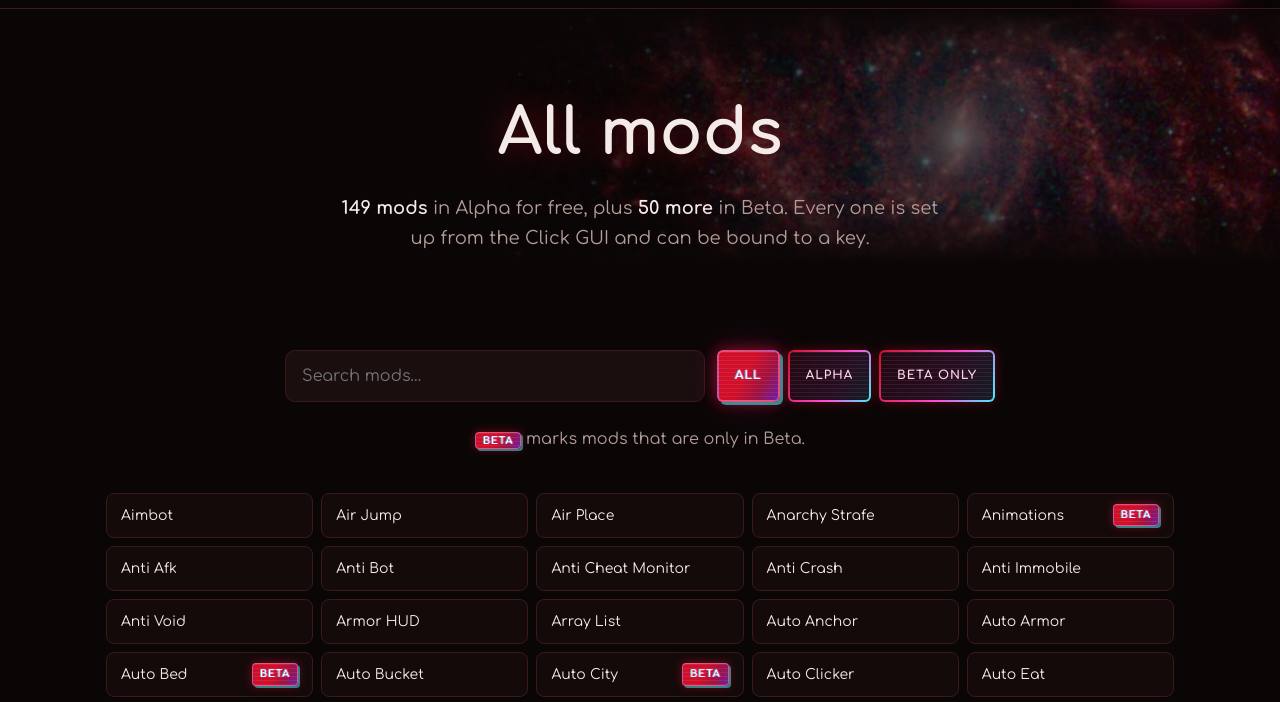
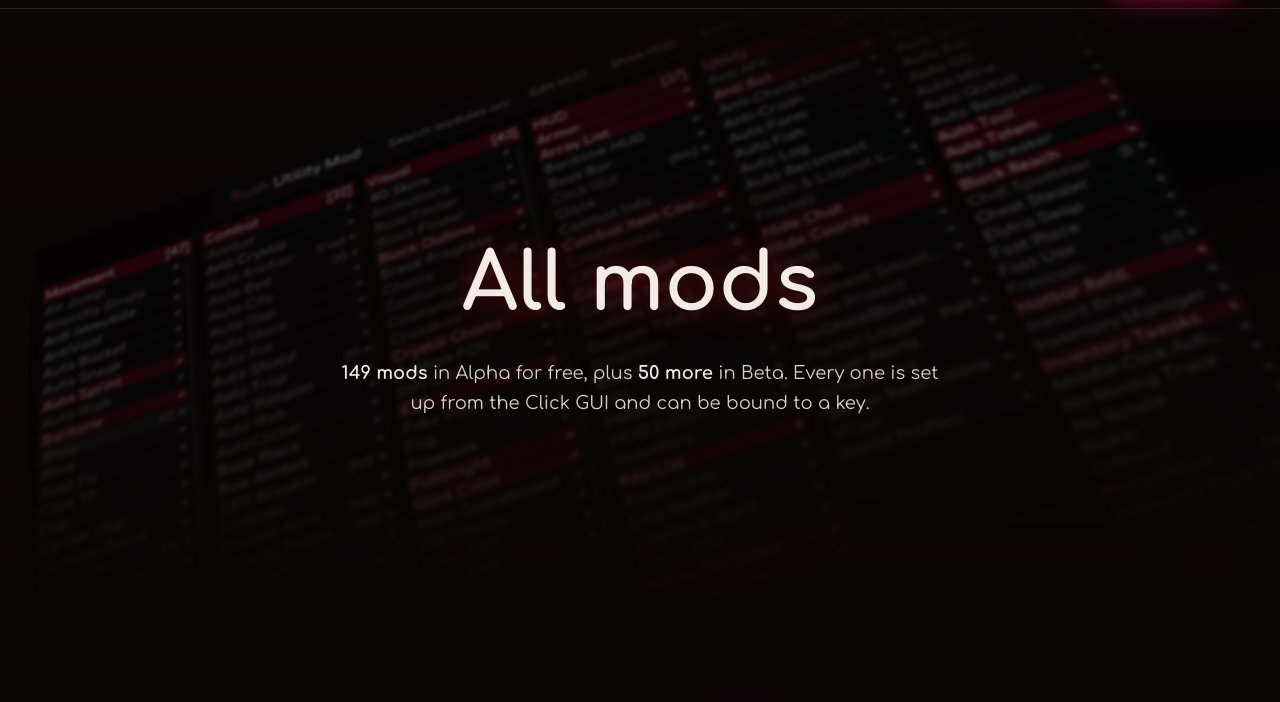
Before and after one commit to Juice-loot-is-pog/RushUtilityMod, a plain HTML site: page mods/index.html in a window 1280 px wide. Shown: the part 54-756 px from the top of the page. Drawn offline with Linux system fonts and the light colour scheme.

Commit message:
Mods page: tilted, blurred Click GUI behind the title
Co-Authored-By: Claude Opus 5.5 <noreply@anthropic.com>

```diff
--- a/css/styles.css
+++ b/css/styles.css
@@ -65,6 +65,40 @@ img { display: block; }
 }
 .page-header p { color: var(--muted); margin: 0 auto; max-width: 620px; font-size: 18px; }
 .page-header p strong { color: var(--text); }
+
+/* Mods page title over the tilted, blurred Click GUI */
+.gui-hero {
+  position: relative; isolation: isolate; overflow: hidden;
+  min-height: min(620px, 78vh); display: flex; flex-direction: column; justify-content: center;
+  padding-bottom: 72px;
+}
+/* Fade the GUI into the page at the top and bottom, and darken the middle behind the text. */
+.gui-hero::after {
+  content: ""; position: absolute; inset: 0; z-index: -1; pointer-events: none;
+  background:
+    radial-gradient(ellipse 60% 45% at 50% 50%, rgba(11, 6, 6, .7), transparent 75%),
+    linear-gradient(180deg, var(--bg) 0%, rgba(11, 6, 6, .25) 20%, rgba(11, 6, 6, .3) 50%, var(--bg) 96%);
+}
+.gui-backdrop {
+  position: absolute; z-index: -2; inset: 0; perspective: 1400px; pointer-events: none;
+  display: flex; align-items: center; justify-content: center;
+}
+.gui-backdrop img {
+  width: max(1250px, 118vw); max-width: none; height: auto;
+  /* Fade the lower edge so the screenshot never ends in a hard line. */
+  -webkit-mask-image: linear-gradient(180deg, #000 45%, transparent 85%);
+  mask-image: linear-gradient(180deg, #000 45%, transparent 85%);
+  transform: translate(4%, 8%) rotateX(32deg) rotateY(-14deg) rotateZ(-13deg);
+  filter: blur(2.5px) brightness(.62) saturate(1.1);
+  border-radius: 10px;
+  animation: gui-float 1.6s cubic-bezier(.2, .7, .2, 1) both;
+}
+.gui-hero h1 { font-size: clamp(40px, 8vw, 80px); }
+.gui-hero p { color: #d8cccc; }
+@keyframes gui-float {
+  from { opacity: 0; transform: translate(4%, 18%) rotateX(42deg) rotateY(-14deg) rotateZ(-13deg); }
+  to { opacity: 1; transform: translate(4%, 8%) rotateX(32deg) rotateY(-14deg) rotateZ(-13deg); }
+}
 
 /* "See all mods" link under the overview cards */
 .more-link { text-align: center; margin: 32px 0 0; }
@@ -375,7 +409,7 @@ kbd, code {
 
 @media (prefers-reduced-motion: reduce) {
   html { scroll-behavior: auto; }
-  .hero-banner img, .hero-inner > *, .page-header > * { animation: none; }
+  .hero-banner img, .hero-inner > *, .page-header > *, .gui-backdrop img { animation: none; }
   .js .reveal { opacity: 1; transform: none; transition: none; }
 }
 
--- a/mods/index.html
+++ b/mods/index.html
@@ -12,7 +12,7 @@
   <link rel="preconnect" href="https://fonts.googleapis.com">
   <link rel="preconnect" href="https://fonts.gstatic.com" crossorigin>
   <link href="https://fonts.googleapis.com/css2?family=Comfortaa:wght@300..700&display=swap" rel="stylesheet">
-  <link rel="stylesheet" href="../css/styles.css?v=10">
+  <link rel="stylesheet" href="../css/styles.css?v=11">
   <script>document.documentElement.classList.add('js');</script>
 </head>
 <body>
@@ -34,7 +34,11 @@
 
   <main>
     <!-- Page title -->
-    <section class="page-header section-art art-spiral">
+    <section class="page-header gui-hero">
+      <!-- The real Click GUI, tilted and blurred behind the title. Purely decorative. -->
+      <div class="gui-backdrop" aria-hidden="true">
+        <img src="../assets/images/click-gui.webp" alt="" width="1496" height="1006">
+      </div>
       <h1>All mods</h1>
       <p><strong><span data-count="alpha">148</span> mods</strong> in Alpha for free, plus <strong><span data-count="beta">50</span> more</strong> in Beta. Every one is set up from the Click GUI and can be bound to a key.</p>
     </section>
@@ -72,8 +76,8 @@
     <span class="muted">Not affiliated with Mojang or Microsoft.</span>
   </footer>
 
-  <script src="../js/modules.js?v=10"></script>
-  <script src="../js/site.js?v=10"></script>
-  <script src="../js/mods.js?v=10"></script>
+  <script src="../js/modules.js?v=11"></script>
+  <script src="../js/site.js?v=11"></script>
+  <script src="../js/mods.js?v=11"></script>
 </body>
 </html>
```
Also changed, not shown: index.html (+3 -3 lines), assets/images/click-gui.webp (added), 1 other file.
